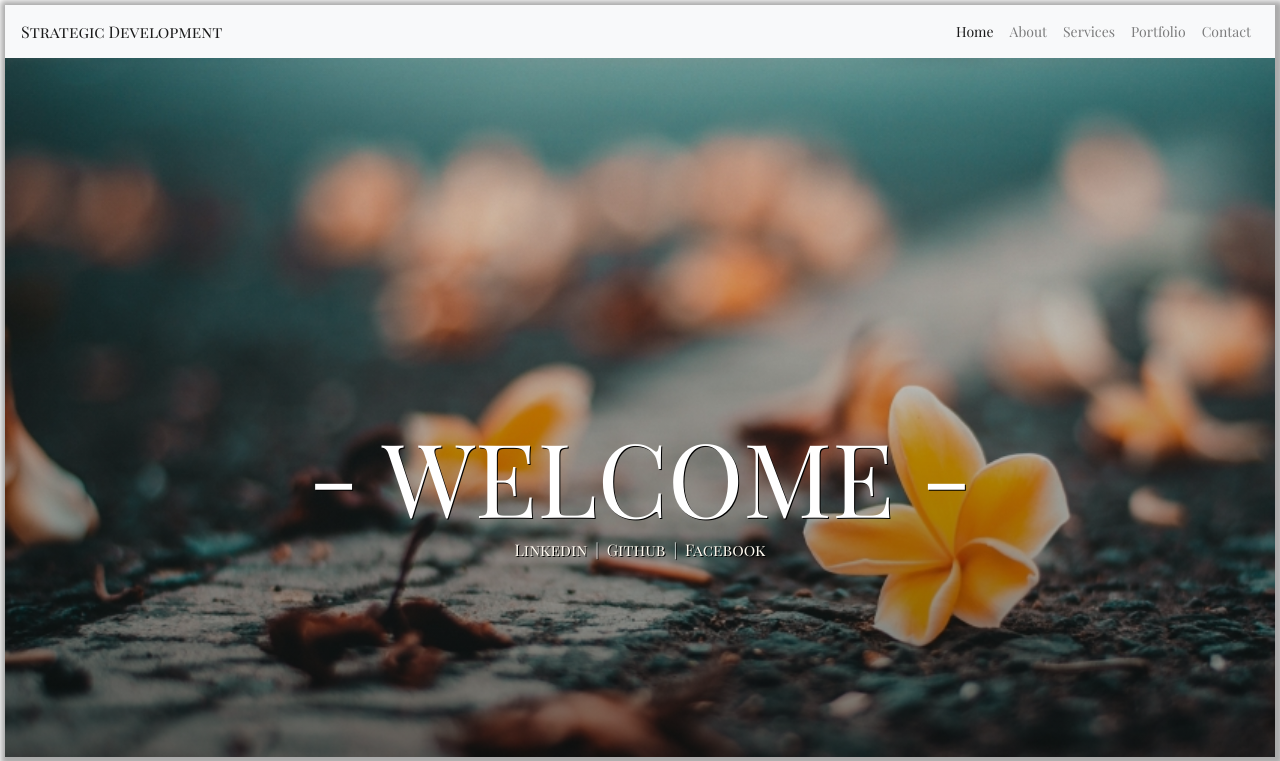
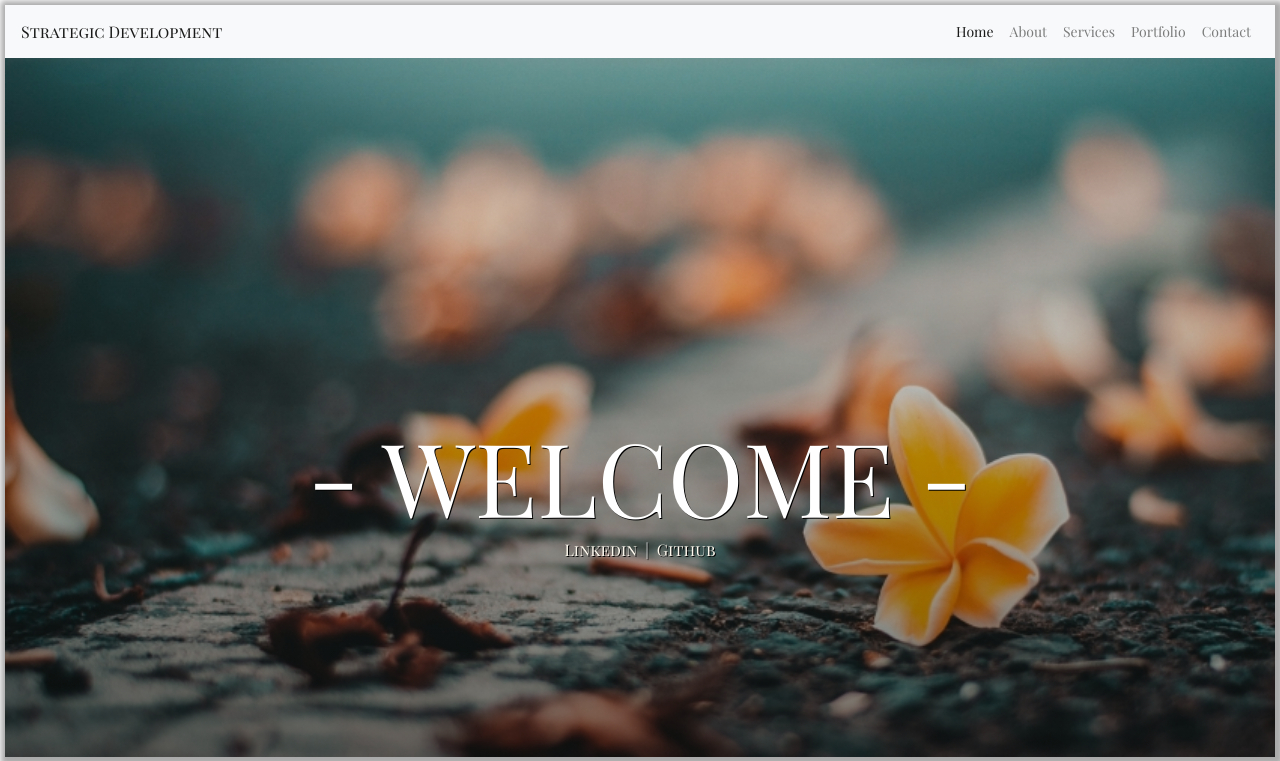
Before and after one commit to HalfMortise/my-pwp, a PHP site: page / in a window 1280 px wide. Shown: the top 761 px of the page. Run offline with PHP 8.4, Linux system fonts and the light colour scheme; some libraries are stand-ins or nearby versions.

Commit message:
Removed Facebook link from header; I think we all know why

```diff
--- a/public_html/index.php
+++ b/public_html/index.php
@@ -67,7 +67,7 @@
 			<!--/NAVBAR-->
 			<div class="title">
 				<h1>- WELCOME -</h1>
-				<p class="header-links"><a href="https://www.linkedin.com/in/joycorsi" target="_blank">Linkedin</a>&nbsp;&nbsp;|&nbsp;&nbsp;<a href="https://www.github.com/halfmortise" target="_blank">Github</a>&nbsp;&nbsp;|&nbsp;&nbsp;<a href="https://www.facebook.com/halfmortise" target="_blank">Facebook</a></p>
+				<p class="header-links"><a href="https://www.linkedin.com/in/joycorsi" target="_blank">Linkedin</a>&nbsp;&nbsp;|&nbsp;&nbsp;<a href="https://www.github.com/halfmortise" target="_blank">Github</a></p>
 			</div>
 		</header>
 
```
